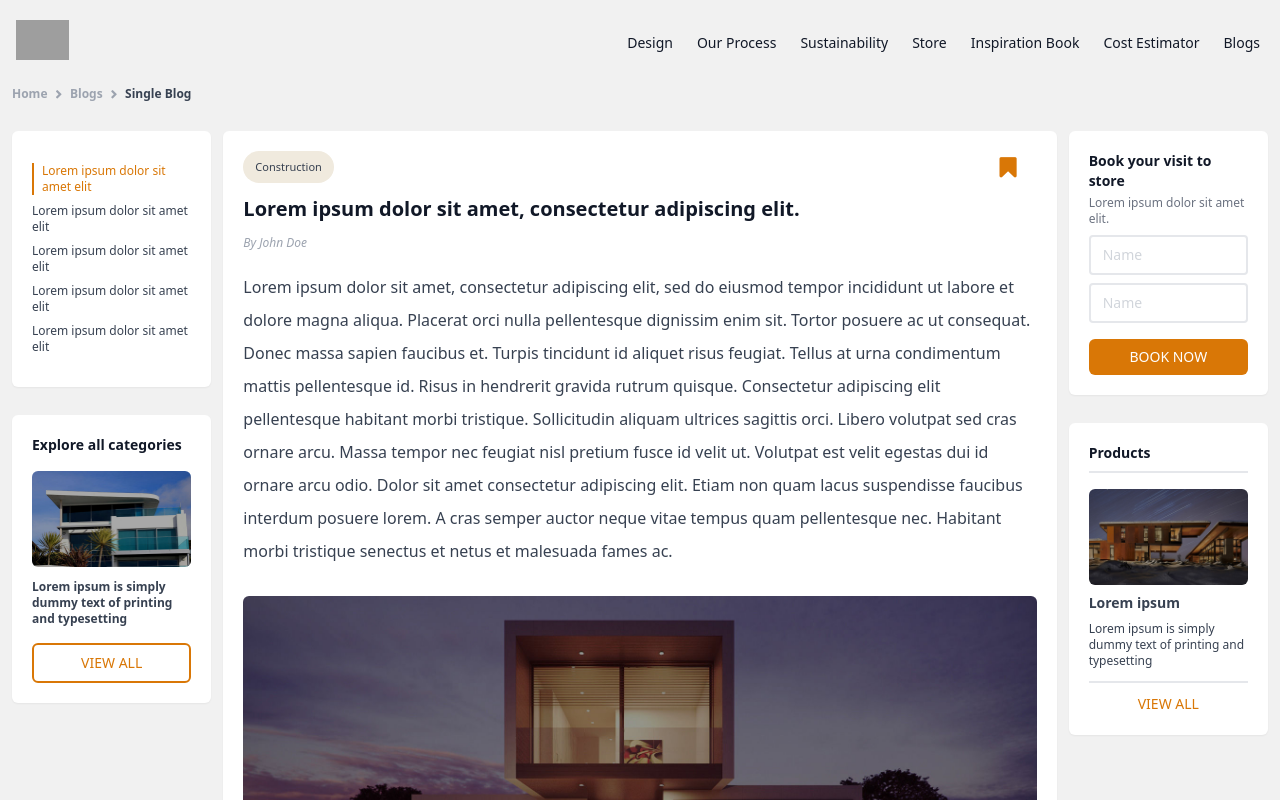
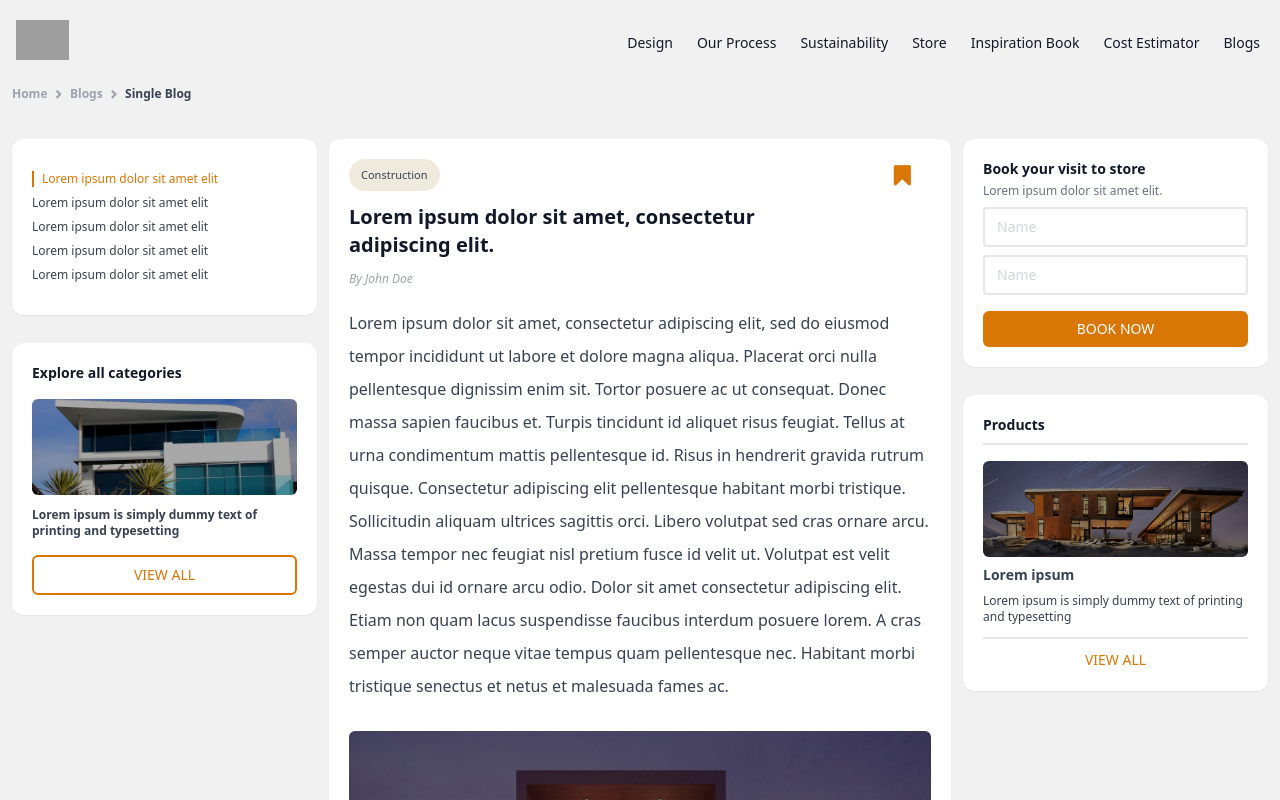
Before and after one commit to james-muriithi/vue-tailwind-app, a Vue app: page /blogs/lorem-ipsum in a window 1280 px wide. Shown: the top 800 px of the page. Built offline with nearby package versions, Linux system fonts and the light colour scheme; grey boxes are pictures that could not be loaded; a web font is replaced by a local one.

Commit message:
sticky sidebars

```diff
--- a/src/components/UI/TheFooter.vue
+++ b/src/components/UI/TheFooter.vue
@@ -1,5 +1,5 @@
 <template>
-  <div class="bg-white p-5 w-full">
+  <div class="bg-white p-5 w-full relative">
     <div class="container mx-auto">
       <div class="pt-5 grid grid-cols-1 md:grid-cols-3 gap-3">
         <div class="md:mx-auto md:mt-0 mt-3">
@@ -76,6 +76,9 @@ export default {
 </script>
 
 <style scoped>
+.z-1000{
+  z-index: 1000;
+}
 .icons a {
   @apply mr-4;
 }
--- a/src/components/single-blog/SingleBlogCard.vue
+++ b/src/components/single-blog/SingleBlogCard.vue
@@ -1,5 +1,5 @@
 <template>
-    <div class="card">
+    <div class="card rounded-md">
         <slot></slot>
     </div>
 </template>
@@ -11,6 +11,6 @@ export default {
 
 <style scoped>
 .card{
-    @apply p-5 shadow-sm w-full rounded-md bg-white;
+    @apply p-5 shadow-sm w-full bg-white;
 }
 </style>
--- a/src/views/SingleBlogPage.vue
+++ b/src/views/SingleBlogPage.vue
@@ -1,18 +1,22 @@
 <template>
   <div class="pb-7 px-3">
     <bread-crumb :menu="breadcrumbMenu" />
-    <div class="container mx-auto mt-7">
+    <div class="container mx-auto mt-9">
       <div class="grid grid-cols-1 gap-3 md:grid-cols-12">
-        <div class="lg:col-span-2 md:col-span-3 order-3 md:order-1 mt-5 md:mt-0">
-          <quick-links />
-          <explore-categories class="mt-7" />
+        <div class="md:col-span-3 order-3 md:order-1 mt-5 md:mt-0">
+          <div ref="left_side" class="left">
+            <quick-links class="rounded-xl" />
+            <explore-categories class="mt-7 rounded-xl" />
+          </div>
         </div>
-        <div class="lg:col-span-8 md:col-span-6 order-1 md:order-2 mt-5 md:mt-0">
-          <single-blog />
+        <div class="md:col-span-6 order-1 md:order-2 mt-5 md:mt-0" ref="blog">
+          <single-blog class="rounded-xl" />
         </div>
-        <div class="lg:col-span-2 md:col-span-3 order-2 md:order-3 mt-5 md:mt-0">
-          <book-visit />
-          <explore-products class="mt-7" />
+        <div class="md:col-span-3 order-2 md:order-3 mt-5 md:mt-0">
+          <div ref="right_side" class="right">
+            <book-visit class="rounded-xl" />
+            <explore-products class="mt-7 rounded-xl" />
+          </div>
         </div>
       </div>
     </div>
@@ -53,5 +57,93 @@ export default {
       ],
     };
   },
+  computed: {
+    leftSide() {
+      return this.$refs.left_side;
+    },
+    rightSide() {
+      return this.$refs.right_side;
+    },
+    leftSideOffset() {
+      return this.leftSide.offsetTop;
+    },
+    blogOffsetHeIght() {
+      return this.$refs.blog.offsetHeight;
+    },
+  },
+  methods: {
+    removeSticky() {
+      const deviceWidth =
+        window.innerWidth > 0 ? window.innerWidth : screen.width;
+      if (deviceWidth < 768) {
+        this.leftSide.classList.remove("sticky");
+        this.rightSide.classList.remove("sticky");
+      } else {
+        this.addSticky();
+      }
+    },
+    addSticky() {
+      const deviceWidth =
+        window.innerWidth > 0 ? window.innerWidth : screen.width;
+
+      this.rightSide.style.marginTop = 0;
+
+      if (window.pageYOffset > this.leftSideOffset - 50 && deviceWidth > 768) {
+        this.leftSide.classList.add("sticky");
+        this.rightSide.classList.add("sticky");
+      } else {
+        this.leftSide.classList.remove("sticky");
+        this.rightSide.classList.remove("sticky");
+      }
+    },
+  },
+  created() {
+    const self = this;
+    window.onscroll = function () {
+      self.addSticky();
+    };
+
+    window.onresize = function () {
+      console.log(window.innerWidth);
+      self.removeSticky();
+    };
+  },
 };
 </script>
+
+<style scoped>
+.sticky {
+  position: fixed;
+  top: 50px;
+  width: 300px;
+}
+@media screen and (max-width: 1200px) {
+  .sticky {
+    width: 250px;
+  }
+  .left {
+    left: 30px;
+  }
+}
+@media screen and (max-width: 976px) {
+  .sticky {
+    width: 220px;
+  }
+}
+@media screen and (max-width: 914px) {
+  .sticky {
+    width: 190px;
+  }
+  .left {
+    left: 10px;
+  }
+}
+@media screen and (max-width: 768px) {
+  .sticky {
+    width: 180px;
+  }
+  .left {
+    left: 10px;
+  }
+}
+</style>
```
Also changed, not shown: 1 other file (tests, documents, lock files or other folders).
